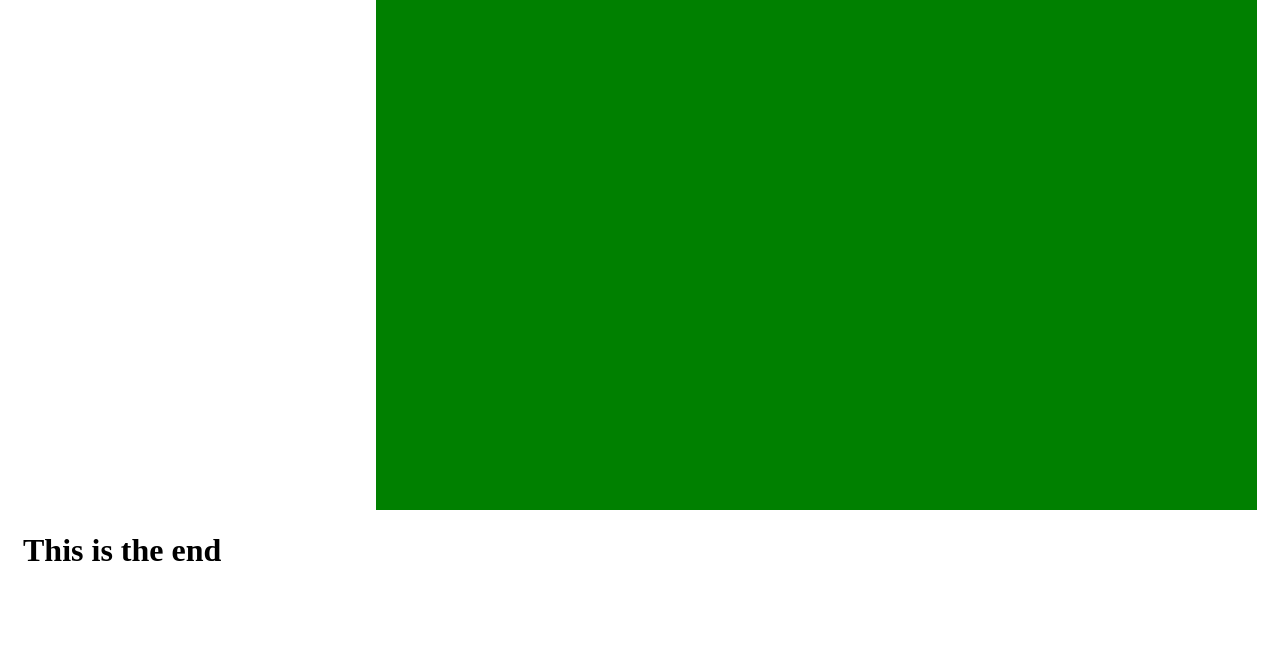
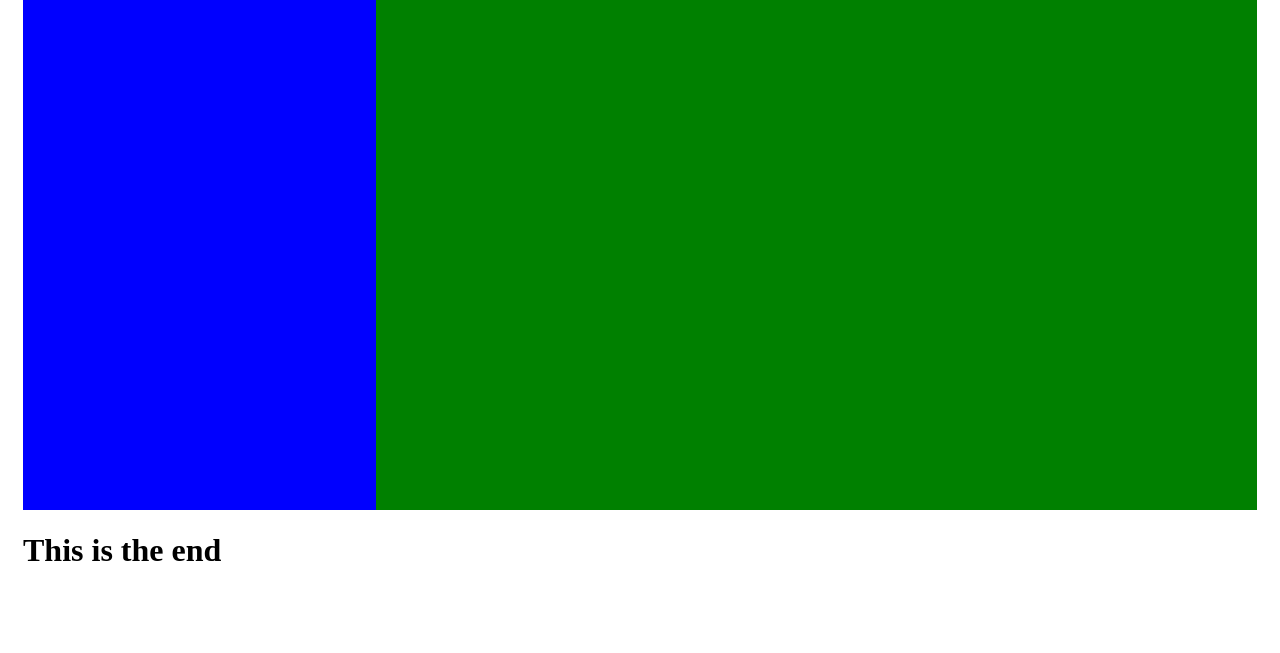
Before and after one commit to onwuvic/the-layout, a website: page index.html in a window 1280 px wide. Shown: the part 232-885 px from the top of the page. Drawn offline with Linux system fonts and the light colour scheme.

Commit message:
Working on the side-nav

```diff
--- a/sass/layout.scss
+++ b/sass/layout.scss
@@ -15,6 +15,13 @@
         background-color: green;
         font-size: large;
     }
+
+    &_side-nav{
+        background-color: blue;
+        text-align: center;
+        font-size: 30px;
+        font-family: monotype corsiva;
+    }
 }
 .header{
     background-color: yellow;
```
Also changed, not shown: css/style.css.
